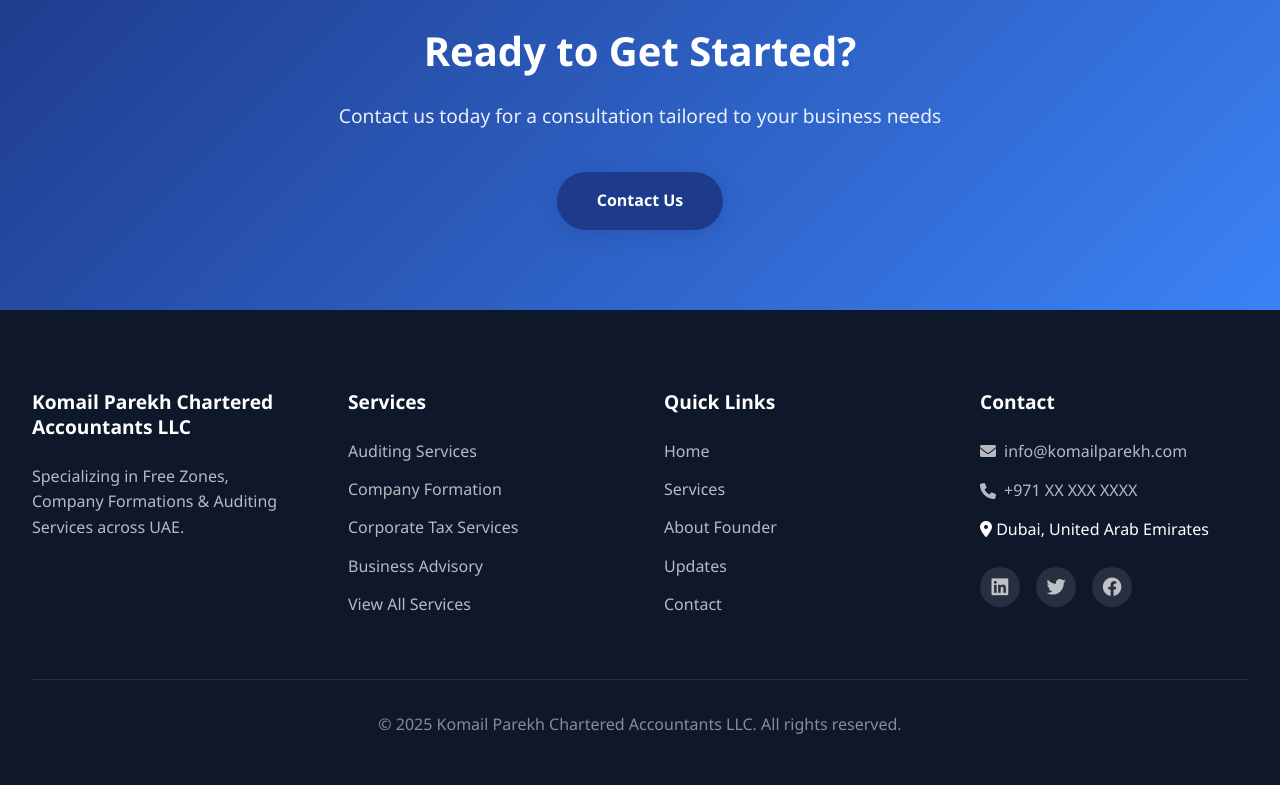
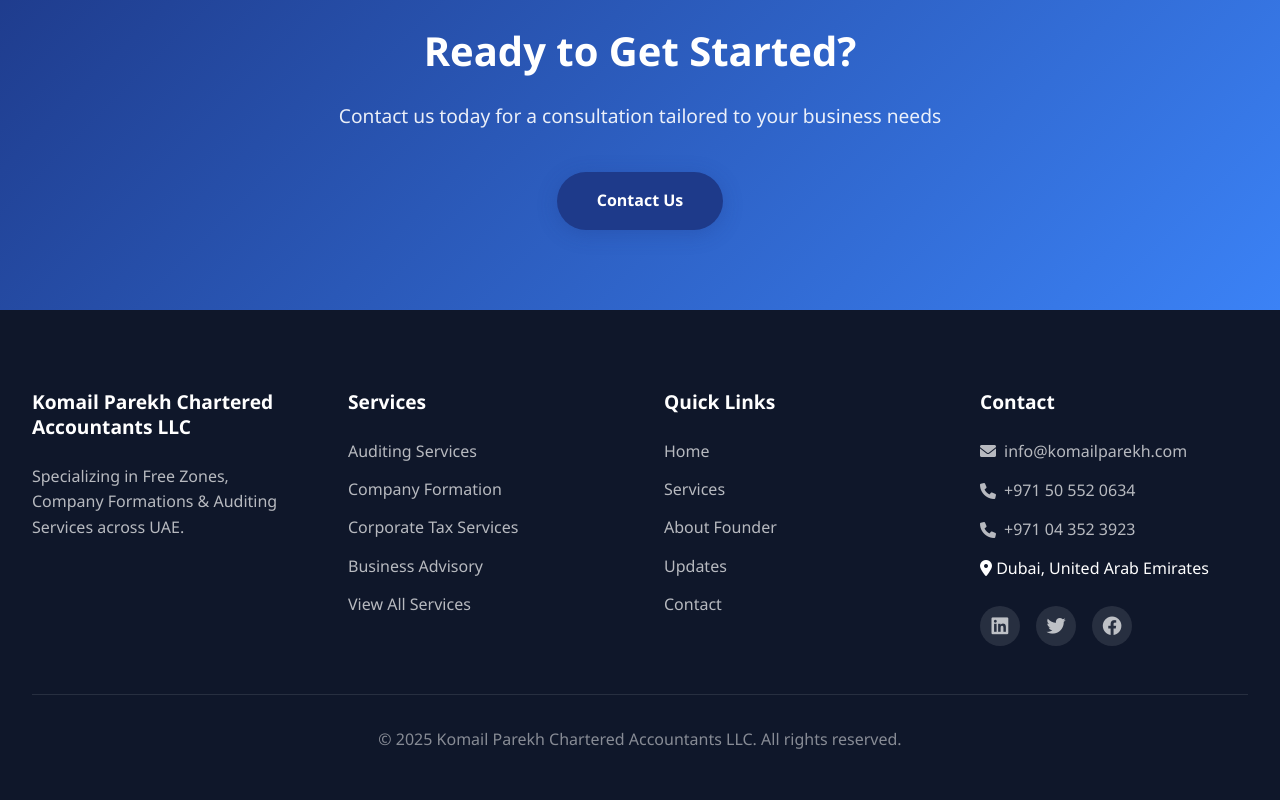
Before and after one commit to WeboraWebsite/komailparekhca, a plain HTML site: page index.html in a window 1280 px wide. Shown: the part 4286-5086 px from the top of the page. Drawn offline with Linux system fonts and the light colour scheme.

Commit message:
Fix HTML encoding issues in index.html

```diff
--- a/index.html
+++ b/index.html
@@ -188,7 +188,8 @@
                 <h3>Contact</h3>
                 <ul>
                     <li><a href="mailto:info@komailparekh.com"><i class="fas fa-envelope"></i> info@komailparekh.com</a></li>
-                    <li><a href="tel:+971"><i class="fas fa-phone"></i> +971 XX XXX XXXX</a></li>
+                    <li><a href="tel:+971"><i class="fas fa-phone"></i> +971 50 552 0634</a></li>
+                    <li><a href="tel:+971"><i class="fas fa-phone"></i> +971 04 352 3923</a></li>
                     <li><i class="fas fa-map-marker-alt"></i> Dubai, United Arab Emirates</li>
                 </ul>
                 <div class="social-icons">
```
